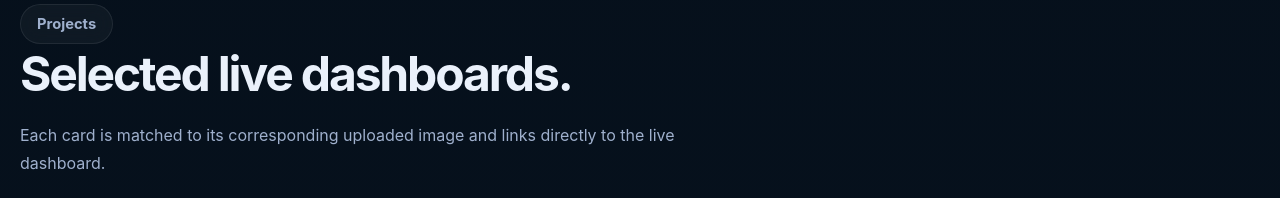
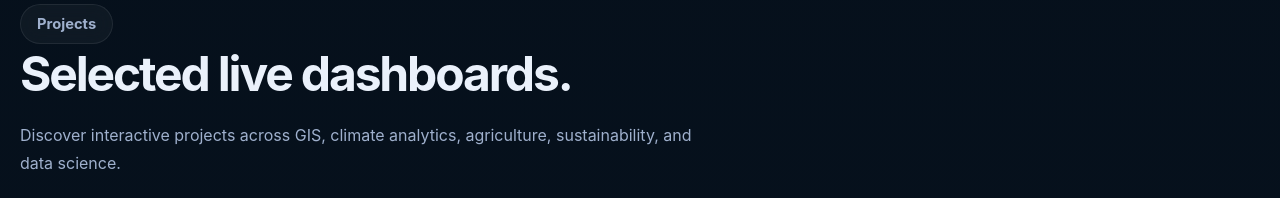
Before and after one commit to kabila96/portfolio-website, a plain HTML site: page index.html in a window 1280 px wide. Shown: the part 1960-2158 px from the top of the page. Drawn offline with Linux system fonts and the light colour scheme.

Commit message:
Revise project card description for clarity
Updated the description of the project cards to highlight interactive projects.

```diff
--- a/index.html
+++ b/index.html
@@ -729,7 +729,7 @@
             <h2>Selected live dashboards.</h2>
           </div>
           <p>
-            Each card is matched to its corresponding uploaded image and links directly to the live dashboard.
+            Discover interactive projects across GIS, climate analytics, agriculture, sustainability, and data science.
           </p>
         </div>
 
```
